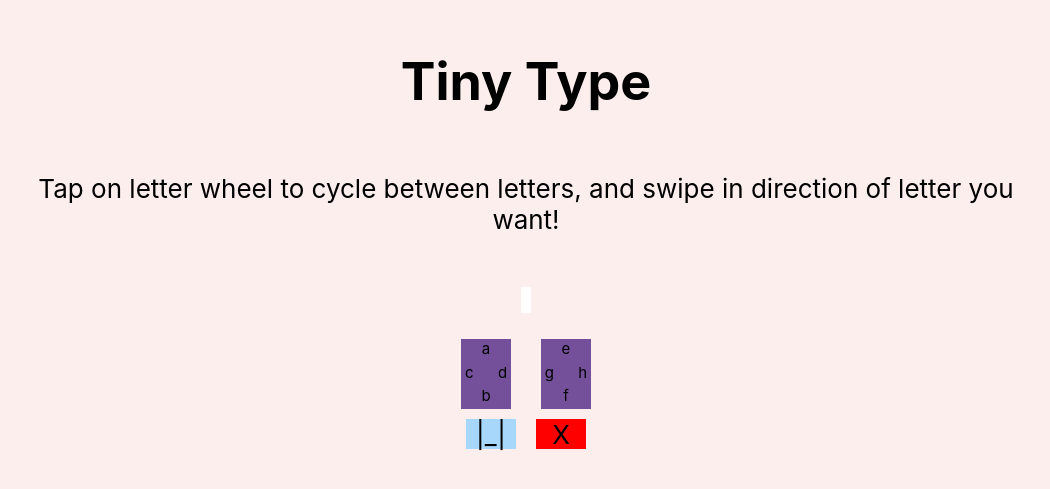
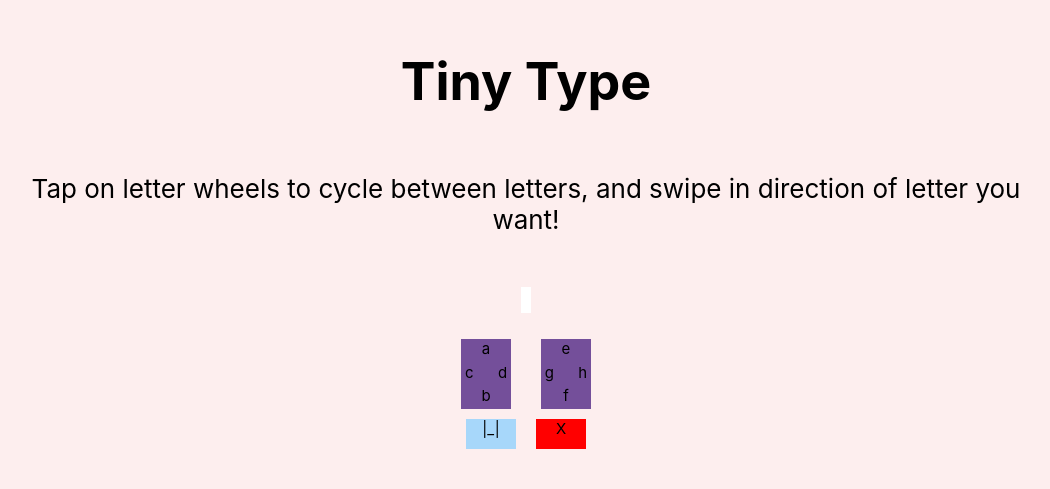
Before and after one commit to matthewcn56/emoji-type, a React (Create React App) app: page / in a window 1280 px wide. Shown: the part 163-652 px from the top of the page, without its empty margins (114-1164 px from the left). Built offline with nearby package versions, Linux system fonts and the light colour scheme.

Commit message:
small css nits

```diff
--- a/src/App.css
+++ b/src/App.css
@@ -39,6 +39,10 @@
   height: 30px;
   width: 50px;
   margin: 10px;
+  font-size: 15px;
+  display: flex;
+  justify-content: center;
+  align-content: center;
 }
 
 .info {
@@ -54,6 +58,10 @@
   align-content: center;
   vertical-align: text-bottom;
   margin: 10px;
+  font-size: 15px;
+  display: flex;
+  justify-content: center;
+  align-content: center;
 }
 
 .text-display {
--- a/src/App.tsx
+++ b/src/App.tsx
@@ -38,7 +38,7 @@ function App() {
       <header className="App-header">
         <h1>Tiny Type</h1>
         <p className='info'>
-          Tap on letter wheel to cycle between letters, and swipe in direction of letter you want!
+          Tap on letter wheels to cycle between letters, and swipe in direction of letter you want!
         </p>
         <p className='text-display'><pre>{text}</pre></p>
 
```
